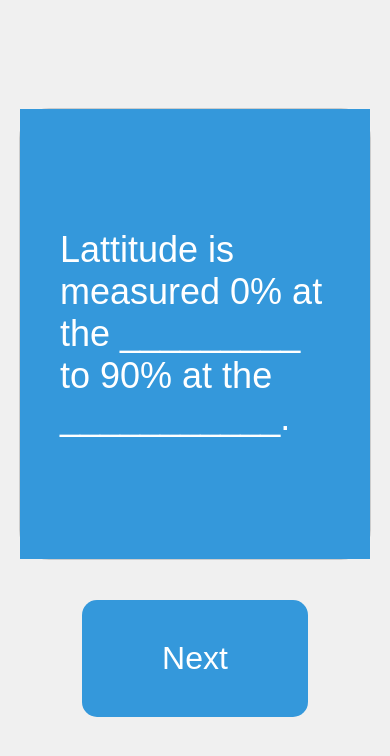
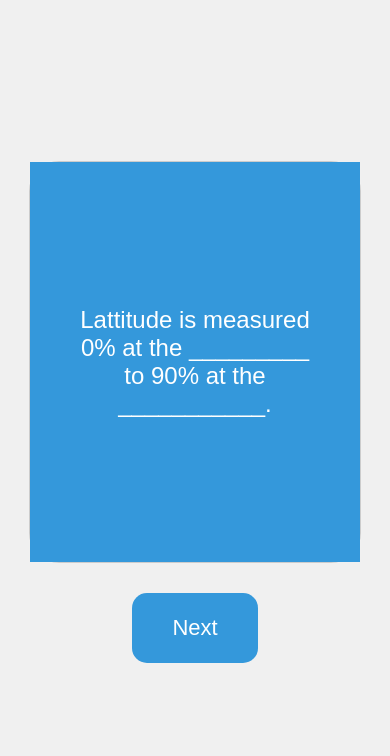
Before and after one commit to Hacksmith55555/FlahCardz, a plain HTML site: page index.html in a window 390 px wide. Drawn offline with Linux system fonts and the light colour scheme.

Commit message:
Update for Mobile

```diff
--- a/styles.css
+++ b/styles.css
@@ -111,8 +111,8 @@ body {
     }
 
     .flashcard {
-      width: 350px;
-      height: 450px;
+      width: 330px;
+      height: 400px;
       background-color: white;
       border: 1px solid #ccc;
       border-radius: 30px;
@@ -154,7 +154,8 @@ body {
       display: flex;
       justify-content: center;
       align-items: center;
-      font-size: 36px;
+      font-size: 24px;
+      text-align: center;
     }
 
     .question {
@@ -172,13 +173,13 @@ body {
       background-color: #3498db;
       color: white;
       border: none;
-      padding: 40px 80px;
+      padding: 22px 40px;
       border-radius: 15px;
       cursor: pointer;
       transition: background-color 0.3s, transform 0.3s;
       display: block;
-      margin-top: 20px;
-      font-size: 32px;
+      margin-top: 10px;
+      font-size: 22px;
     }
 
     .cool-button:hover {
```
